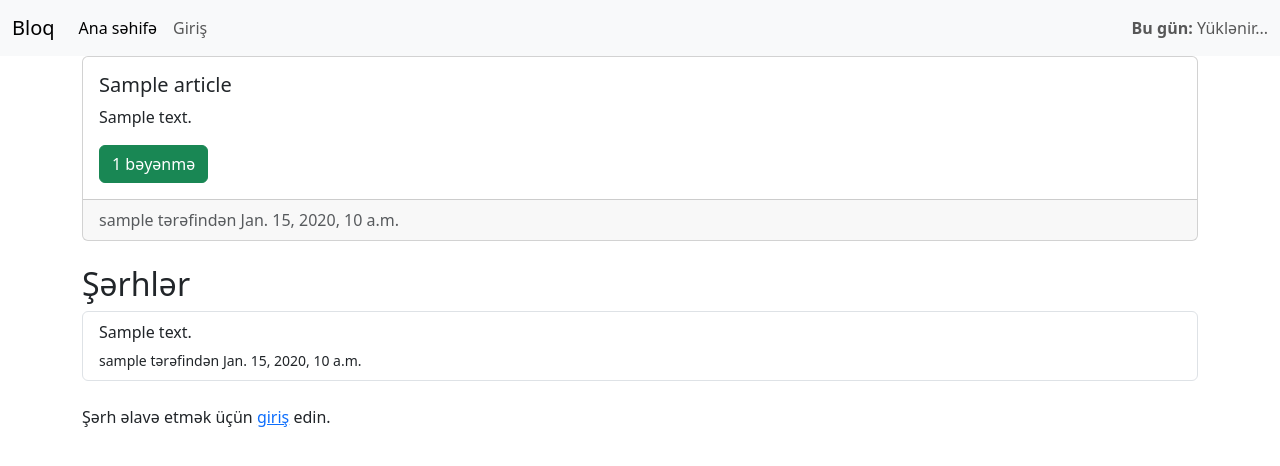
After one commit to zakiraghayev/blog, a Django app: template templates/blog/detail-blog.html in a window 1280 px wide. The commit adds this page. Shown: the top 466 px of the page. Run offline with Django 4.2, Linux system fonts and the light colour scheme; the template is opened without the code that fills it: most values are stand-ins (such as "Sample title", 1, 10 or a date in 2020).

Commit message:
CommentAdd

```diff
--- a/apps/blog/forms/__init__.py
+++ b/apps/blog/forms/__init__.py
@@ -1 +1,2 @@
 from apps.blog.forms.create_blog import ArticleForm
+from apps.blog.forms.comment import CommentForm
--- a/apps/blog/views/__init__.py
+++ b/apps/blog/views/__init__.py
@@ -2,3 +2,4 @@ from apps.blog.views.home import HomeView
 from apps.blog.views.create_blog import ArticleCreateView
 from apps.blog.views.weather import WeatherAPIView
 from apps.blog.views.like import LikeArticleView
+from apps.blog.views.detail_blog import ArticleDetailView
--- /dev/null
+++ b/templates/blog/detail-blog.html
@@ -0,0 +1,48 @@
+
+{% extends 'base.html' %}
+
+{% block title %}{{ article.title }}{% endblock %}
+
+{% block content %}
+<div class="card mb-4">
+    <div class="card-body">
+        <h5 class="card-title">{{ article.title }}</h5>
+        <p class="card-text">{{ article.content }}</p>
+        <div>
+            <button type="button" class="btn btn-success likes-count">{{ article.likes.count }} bəyənmə </button>
+        </div>
+    </div>
+    <div class="card-footer text-muted">
+        {{ article.author.username }} tərəfindən {{ article.created_at }}
+    </div>
+</div>
+
+<h2>Şərhlər</h2>
+<div class="list-group mb-4">
+    {% for comment in comments %}
+        <div class="list-group-item">
+            <p class="mb-1">{{ comment.content }}</p>
+            <small>{{ comment.user.username }} tərəfindən {{ comment.created_at }}</small>
+        </div>
+    {% empty %}
+        <div class="list-group-item">
+            <p class="mb-1">Heç bir şərh tapılmadı</p>
+        </div>
+    {% endfor %}
+</div>
+
+{% if user.is_authenticated %}
+    <form method="post">
+        {% csrf_token %}
+
+        <div class="form-group">
+            <label for="id_content">Şərh əlavə et</label>
+            <textarea class="form-control" id="id_content" name="content" rows="3"></textarea>
+        </div>
+        <br>
+        <button type="submit" class="btn btn-primary">Şərh əlavə et</button>
+    </form>
+{% else %}
+    <p>Şərh əlavə etmək üçün <a href="{% url 'login' %}">giriş</a> edin.</p>
+{% endif %}
+{% endblock %}
--- a/templates/blog/home.html
+++ b/templates/blog/home.html
@@ -28,7 +28,13 @@
                         {% else %}
                             <button type="submit" class="btn btn-outline-primary">Bəyən</button>
                         {% endif %}
+
                     </form>
+
+                    <br>
+                    {% if request.user.is_authenticated %}
+                        <a href="{% url 'article_detail' article.id %}" type="button" class="btn btn-outline-secondary" >Rəy bildir</a>
+                    {% endif %}
                 </div>
             </div>
         </div>
```
Also changed, not shown: apps/blog/forms/comment.py (added, +10 -0 lines), apps/blog/urls.py (+7 -0 lines), apps/blog/views/detail_blog.py (added, +39 -0 lines).
